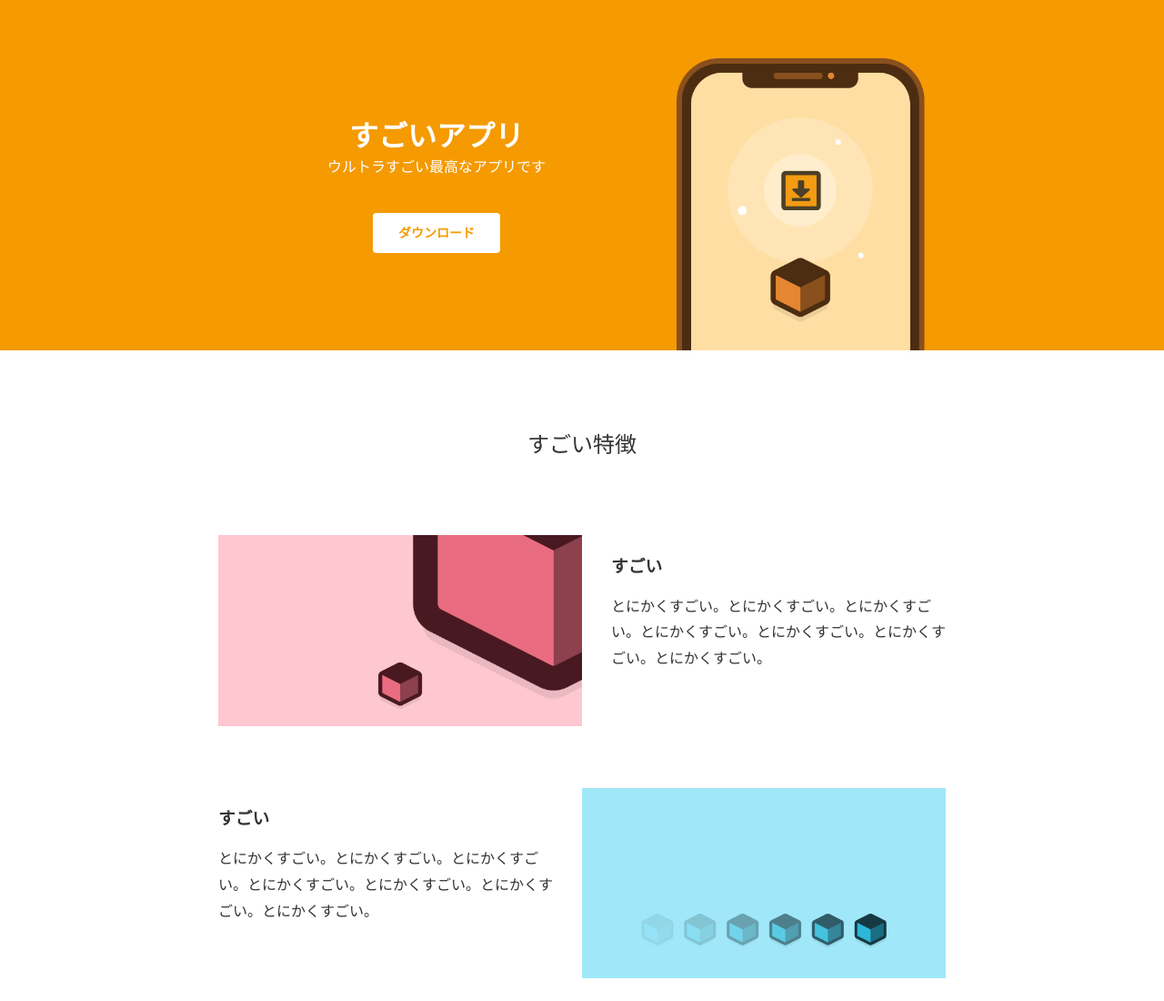
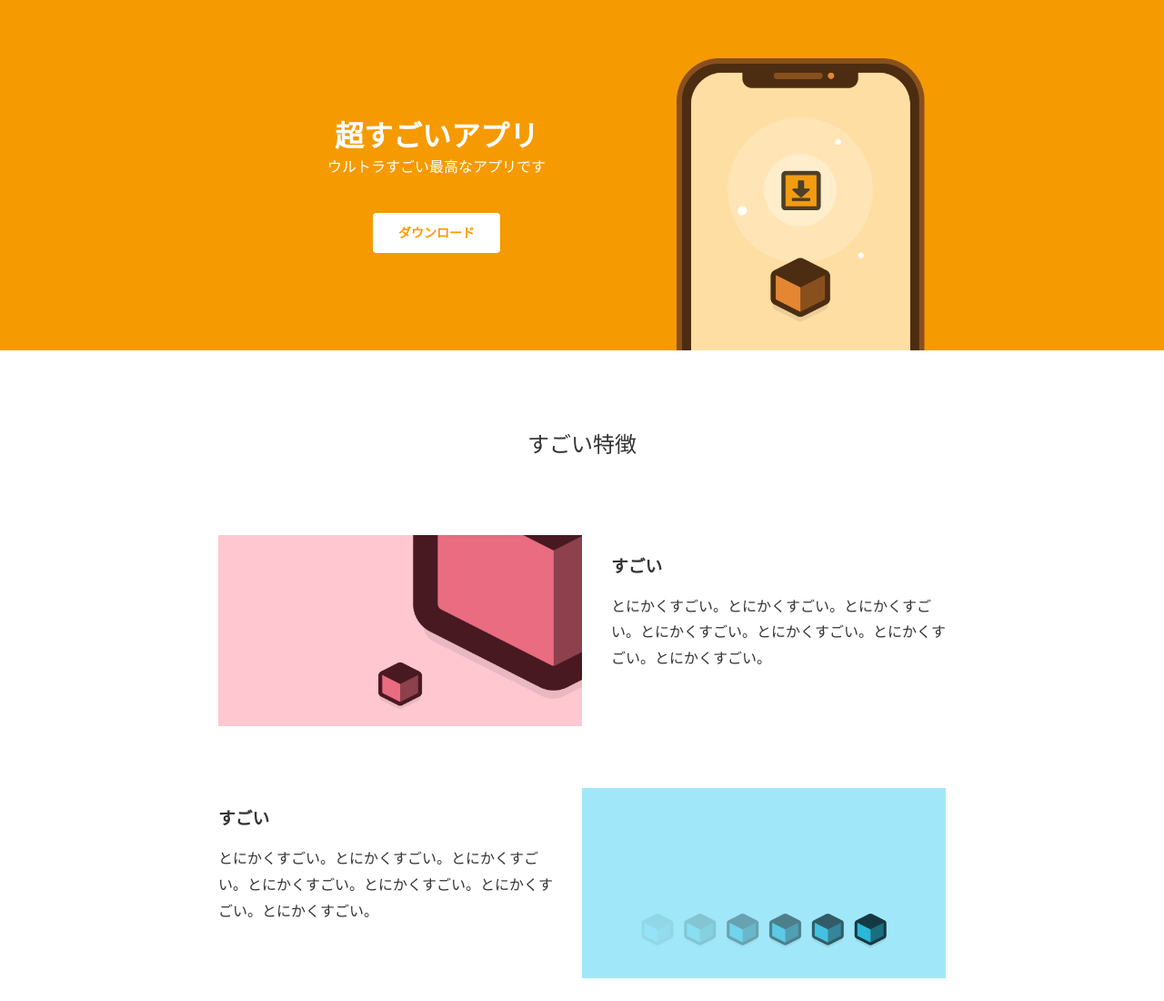
Before and after one commit to sakusika/sakusika.github.io, a plain HTML site: page index.html in a window 1280 px wide. Shown: the top 1100 px of the page at 91% size. Drawn offline with Linux system fonts and the light colour scheme.

Commit message:
Add files via upload

```diff
--- a/index.html
+++ b/index.html
@@ -11,7 +11,7 @@
     <header>
       <div class="container">
         <div class="info">
-          <h1>すごいアプリ</h1>
+          <h1>超すごいアプリ</h1>
           <p>ウルトラすごい最高なアプリです</p>
           <a href="" class="btn">ダウンロード</a>
         </div>
```
